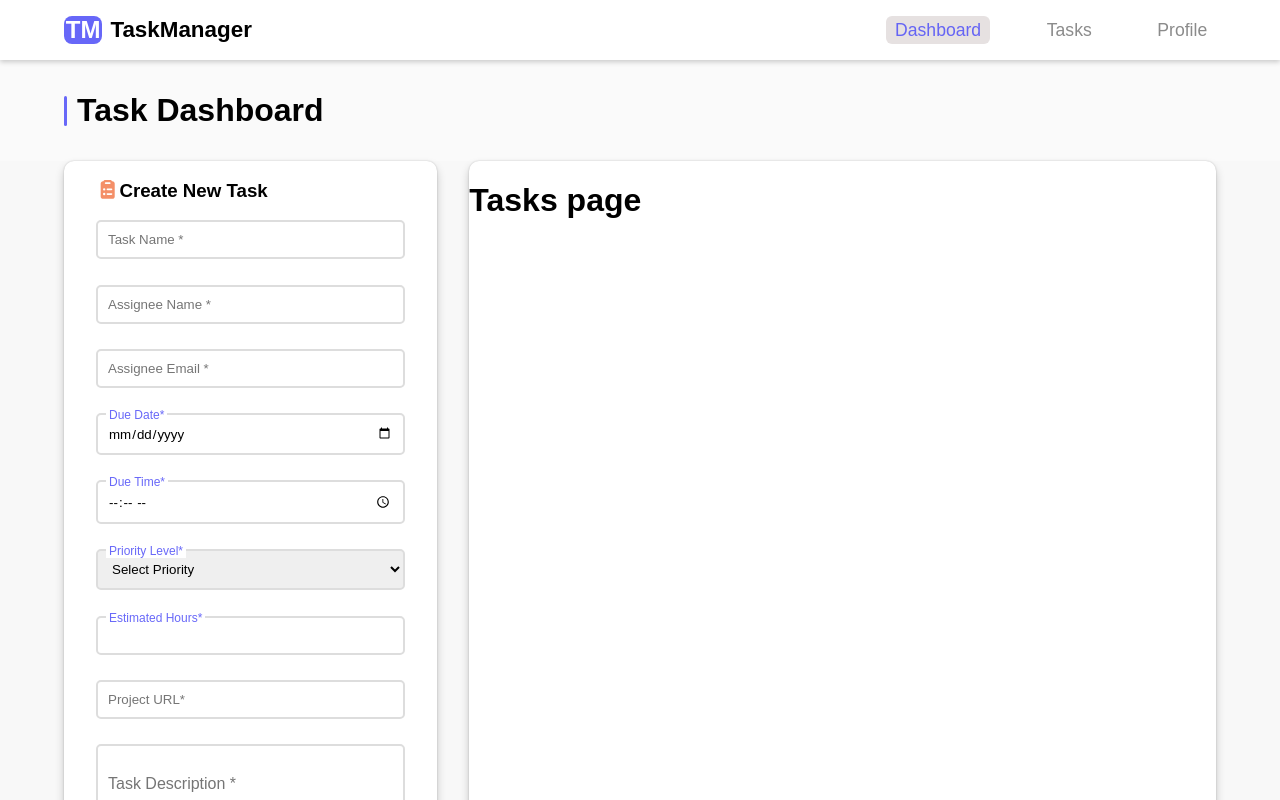
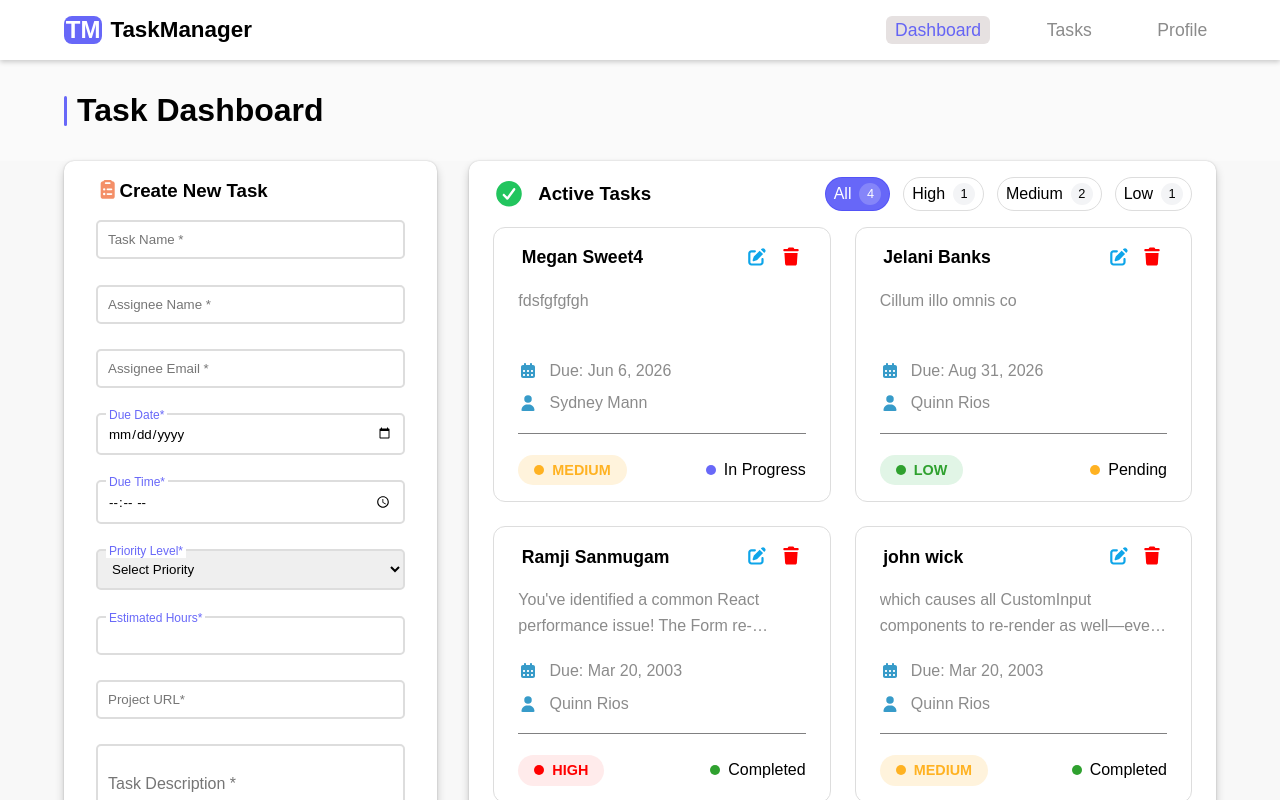
Before and after one commit to Ramji-44/Taskmanager-react, a React (Vite) app: page / in a window 1280 px wide. Shown: the top 800 px of the page. Built offline with nearby package versions, Linux system fonts and the light colour scheme.

Commit message:
updated tasks componenet and added styling for task cards

```diff
--- /dev/null
+++ b/src/components/Tasks/TaskCards.jsx
@@ -0,0 +1,60 @@
+import styles from "./Tasks.module.css"
+import { FontAwesomeIcon } from "@fortawesome/react-fontawesome"
+import { faPenToSquare, faTrash, faCalendarDays, faUser } from "@fortawesome/free-solid-svg-icons"
+
+function TaskCard({ task }) {
+
+    const statusMap = {
+        "In Progress": "inprogress",
+        "Completed": "completed",
+        "Pending": "pending"
+    };
+
+    const statusKey = statusMap[task.status];
+
+    return (
+        <div className={styles.card}>
+
+            <div className={styles.cardHeader}>
+                <h3 className={styles.title}>{task.title}</h3>
+
+                <div className={styles.actions}>
+                    <button className={styles.editBtn}><FontAwesomeIcon icon={faPenToSquare} /></button>
+                    <button className={styles.deleteBtn}><FontAwesomeIcon icon={faTrash} /></button>
+                </div>
+            </div>
+
+            <p className={styles.description}>{task.description}</p>
+
+            <div className={styles.dataNameIcon}>
+                <FontAwesomeIcon icon={faCalendarDays} className={styles.calenderIcon}/>
+                <span>Due: {task.dueDate}</span>
+            </div>
+
+            <div className={styles.dataNameIcon}>
+                <FontAwesomeIcon icon={faUser} className={styles.userIcon} /><span>{task.assignedTo}</span>
+            </div>
+
+            <hr className={styles.hrLine} />
+
+            <div className={styles.priorityStatus}>
+
+                <div className={`${styles.priority} ${styles[task.priority]}`}>
+                    <span className={styles.dot}></span>
+                    <span>
+                        {task.priority.toUpperCase()}
+                    </span>
+                </div>
+
+                <div className={`${styles.status} ${styles[statusKey]}`}>
+                    <span className={styles.statusDot}></span>
+                    <span>{task.status}</span>
+                </div>
+
+            </div>
+
+        </div>
+    )
+}
+
+export default TaskCard
--- a/src/components/Tasks/Tasks.jsx
+++ b/src/components/Tasks/Tasks.jsx
@@ -1,8 +1,101 @@
-function Tasks(){
-    return(
-        <div className="tasks-page">
-        <h1>Tasks page</h1>
-        </div>
+import styles from "./Tasks.module.css"
+import TaskCard from "./TaskCards"
+import { useState } from "react"
+import { FontAwesomeIcon } from "@fortawesome/react-fontawesome"
+import { faCircleCheck } from "@fortawesome/free-solid-svg-icons"
+
+function Tasks({ tasks = [] }) {
+
+    const [activeColor, setActiveColor] = useState("all")  // active color for filter buttons
+
+    const sampleTasks = [
+        {
+            id: 1,
+            title: "Megan Sweet4",
+            description: "fdsfgfgfgh",
+            dueDate: "Jun 6, 2026",
+            assignedTo: "Sydney Mann",
+            priority: "medium",
+            status: "In Progress"
+        },
+
+        {
+            id: 2,
+            title: "Jelani Banks",
+            description: "Cillum illo omnis co",
+            dueDate: "Aug 31, 2026",
+            assignedTo: "Quinn Rios",
+            priority: "low",
+            status: "Pending"
+        },
+        {
+            id: 3,
+            title: "Ramji Sanmugam",
+            description: "You've identified a common React performance issue! The Form re-renders on every input change, which causes all CustomInput components to re-render as well—even though they're memoized. Here are several solutions:",
+            dueDate: "Mar 20, 2003",
+            assignedTo: "Quinn Rios",
+            priority: "high",
+            status: "Completed"
+        },
+        {
+            id: 4,
+            title: "john wick",
+            description: "which causes all CustomInput components to re-render as well—even though they're memoized. Here are several solutions:",
+            dueDate: "Mar 20, 2003",
+            assignedTo: "Quinn Rios",
+            priority: "medium",
+            status: "Completed"
+        }
+    ]
+
+
+    const displayTasks = tasks.length > 0 ? tasks : sampleTasks
+
+    const highCount = displayTasks.filter(task => task.priority === "high").length
+
+    const mediumCount = displayTasks.filter(task => task.priority === "medium").length
+
+    const lowCount = displayTasks.filter(task => task.priority === "low").length
+
+    const filterTasks = activeColor === "all" ? displayTasks : displayTasks.filter((task) => task.priority === activeColor)
+
+    return (
+
+        <section className={styles.tasksContainer}>
+
+            <div className={styles.topBar}>
+
+                <h3 className={styles.heading}>
+                    <FontAwesomeIcon icon={faCircleCheck} className={styles.faCircleCheck} />
+                    Active Tasks</h3>
+
+                <div className={styles.filterBtns}>
+                    <button className={activeColor === "all" ? styles.active : ""} onClick={() => setActiveColor("all")}>All<span>{displayTasks.length}</span></button>
+
+                    <button className={activeColor === "high" ? styles.active : ""} onClick={() => setActiveColor("high")} >High<span>{highCount}</span></button>
+
+                    <button className={activeColor === "medium" ? styles.active : ""} onClick={() => setActiveColor("medium")}>Medium<span>{mediumCount}</span></button>
+
+                    <button className={activeColor === "low" ? styles.active : ""} onClick={() => setActiveColor("low")}>Low<span>{lowCount}</span></button>
+
+                </div>
+            </div>
+
+            <div className={styles.taskCards}>
+
+                {filterTasks.map(task => (
+
+                    <TaskCard
+                        key={task.id}
+                        task={task}
+                    />
+
+                ))}
+
+            </div>
+
+        </section>
     )
 }
+
 export default Tasks
--- /dev/null
+++ b/src/components/Tasks/Tasks.module.css
@@ -0,0 +1,263 @@
+.tasksContainer {
+    background: white;
+    border-radius: 12px;
+    padding: 1rem 1.5em;
+}
+
+.topBar {
+    display: flex;
+    justify-content: space-between;
+    align-items: center;
+    flex-wrap: wrap;
+    padding: 0;
+    margin: 0 0 1em 0;
+}
+
+.heading {
+    display: flex;
+    align-items: center;
+    gap: 0.8rem;
+    margin: 0;
+}
+
+.faCircleCheck {
+    color: #22c55e;
+    font-size: 1.6rem;
+}
+
+.filterBtns {
+    display: flex;
+    align-items: center;
+    gap: 0.8rem;
+    flex-wrap: wrap;
+}
+
+.filterBtns button {
+    border: 1px solid var(--bordercolor);
+    background: var(--white);
+    padding: 0.3rem 0.5em;
+    border-radius: 999px;
+    display: flex;
+    align-items: center;
+    gap: 0.5rem;
+    cursor: pointer;
+    font-size: 1rem;
+    transition: 0.2s ease;
+}
+
+.filterBtns button:hover {
+    border-color: var(--highlight);
+}
+
+.filterBtns button span {
+    background: #f3f4f6;
+    min-width: 22px;
+    height: 22px;
+    border-radius: 50%;
+    display: flex;
+    align-items: center;
+    justify-content: center;
+    font-size: 0.8rem;
+}
+
+.filterBtns .active {
+    background: var(--highlight);
+    color: var(--white);
+    border-color: var(--highlight);
+}
+
+.filterBtns .active span {
+    background: rgba(255, 255, 255, 0.2);
+    color: var(--white);
+}
+
+.taskCards {
+    display: grid;
+    grid-template-columns: repeat(2, 1fr);
+    gap: 1.5rem;
+}
+
+.card {
+    background: var(--white);
+    border: 1px solid var(--bordercolor);
+    border-radius: 12px;
+    padding: 1em 1.5rem;
+    transition: 0.2s ease;
+}
+
+.card:hover {
+    cursor: pointer;
+    box-shadow: 0 4px 12px rgba(0, 0, 0, 0.2);
+}
+
+.cardHeader {
+    display: flex;
+    align-items: flex-start;
+    justify-content: space-between;
+    margin: 0;
+    padding: 0;
+
+}
+
+.title {
+    font-size: 1.1rem;
+    font-weight: 700;
+    flex: 1;
+    padding: 0.2em;
+    margin: 0;
+}
+
+.actions {
+    display: flex;
+    align-items: center;
+    gap: 0.3em;
+    padding: 0;
+    margin: 0;
+}
+
+.editBtn,
+.deleteBtn {
+    border: none;
+    background: transparent;
+    cursor: pointer;
+    font-size: 1.1rem;
+    padding: 0.2em;
+    margin: 0;
+}
+
+.editBtn {
+    color: #0ea5e9;
+}
+
+.deleteBtn {
+    color: red;
+}
+
+.editBtn:hover,
+.deleteBtn:hover {
+    border-radius: 5px;
+    background-color: rgb(228, 223, 223);
+}
+
+.description {
+    color: var(--gray);
+    line-height: 1.6;
+    margin-bottom: 1.5rem;
+    min-height: 50px;
+    display: -webkit-box;
+    -webkit-line-clamp: 2;
+    -webkit-box-orient: vertical;
+    display: box;
+    line-clamp: 2;
+    box-orient: vertical;
+    overflow: hidden;
+    text-overflow: ellipsis;
+}
+
+.dataNameIcon {
+    display: flex;
+    align-items: center;
+    gap: 0.7rem;
+    color: var(--gray);
+    margin-bottom: 0.9rem;
+}
+
+.calenderIcon {
+    color: #379bc9;
+}
+
+.userIcon {
+    color: #379bc9;
+}
+
+.hrLine {
+    margin: 1.3rem 0;
+    border: none;
+    border-top: 1px solid #808081;
+}
+
+.priorityStatus {
+    display: flex;
+    justify-content: space-between;
+    align-items: center;
+}
+
+.priority {
+    display: flex;
+    align-items: center;
+    gap: 0.5rem;
+    padding: 0.45rem 1rem;
+    border-radius: 999px;
+    font-size: 0.9rem;
+    font-weight: 700;
+}
+
+.dot {
+    width: 10px;
+    height: 10px;
+    border-radius: 50%;
+}
+
+.high {
+    background: rgb(255, 235, 235);
+    color: red;
+}
+
+.high .dot {
+    background: red;
+}
+
+.medium {
+    background: rgb(255, 243, 220);
+    color: var(--medium);
+}
+
+.medium .dot {
+    background: var(--medium);
+}
+
+.low {
+    background: rgb(225, 245, 230);
+    color: var(--low);
+}
+
+.low .dot {
+    background: var(--low);
+}
+
+.status {
+    display: flex;
+    align-items: center;
+    gap: 0.5rem;
+    font-size: 1rem;
+}
+
+.statusDot {
+    width: 10px;
+    height: 10px;
+    border-radius: 50%;
+}
+
+.inprogress .statusDot {
+    background: var(--highlight);
+}
+
+.completed .statusDot {
+    background: var(--low);
+}
+
+.pending .statusDot {
+    background: var(--medium);
+}
+
+@media (max-width: 900px) {
+
+    .taskCards {
+        grid-template-columns: 1fr;
+    }
+
+    .topBar {
+        flex-direction: column;
+        align-items: flex-start;
+    }
+}
```
Also changed, not shown: src/components/Form/CustomButton.jsx (deleted, +0 -15 lines).
